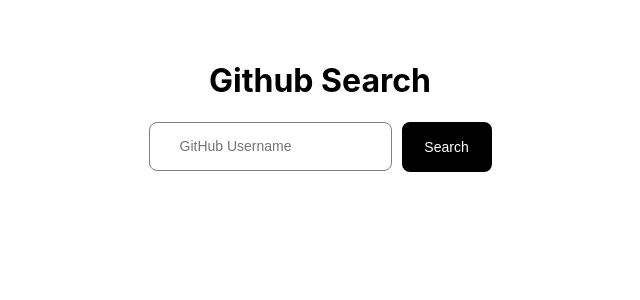
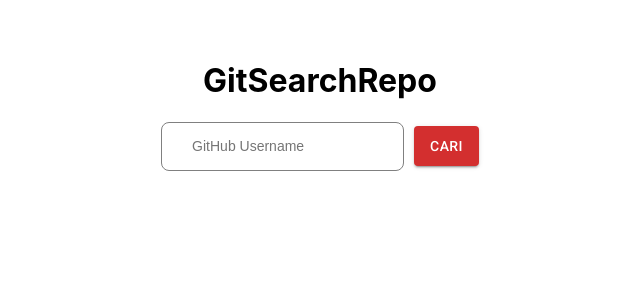
Before and after one commit to hovsmtpng/react_githubrestapi, a React (Create React App) app: page / in a window 1280 px wide. Shown: the top 300 px of the page, without its empty margins (320-960 px from the left). Built offline with nearby package versions, Linux system fonts and the light colour scheme.

Commit message:
fixing bugs nyaaw

```diff
--- a/src/App.css
+++ b/src/App.css
@@ -1,5 +1,6 @@
 .App {
   text-align: center;
+  background-color: black;
 }
 
 .App-logo {
--- a/src/App.js
+++ b/src/App.js
@@ -3,12 +3,14 @@
 
 import React, { useState, useRef } from "react";
 
-import { Container, Topbar } from "./Styles/";
+import Container from '@mui/material/Container';
 import Box from '@mui/material/Box';
+import Grid from '@mui/material/Grid';
 
 import SearchBar from "./Components/SearchBar/";
 import GUserProfile from "./Components/GithubUserProfile/UserProfile";
 import RepositoryCard from "./Components/Repository/Repository"
+import { Topbar } from "./Styles/";
 
 
 function App() {
@@ -58,6 +60,9 @@
       setUser({
         profile: {},
       });
+      setRepository({
+        reposList: [],
+      });
     } else {
       setIsFound(true);
       setUser({
@@ -80,18 +85,15 @@
     // setLoading(true);
     const { reposList } = await getApiDataRepos();
     // setLoading(false);
-
     setRepository({
       reposList,
     });
-
   }
 
   return (
-
-    <Container>
+    <Container maxWidth="md">
       <Topbar>
-        <h1>Github Search</h1>
+        <h1>GitSearchRepo</h1>
         <SearchBar
           onKeyPress={handleEnterKey}
           onFocus={selectText}
@@ -100,25 +102,23 @@
           inputRef={inputEl}
           />
       </Topbar>
-      {!isFound ? <h1> User Tidak Ditemukan </h1> : null}
+      {!isFound ? <h3> <center>User Tidak Ditemukan</center> </h3> : null}
 
       {user.profile.id && (
-        <>
-          <>
-          <GUserProfile
+            <GUserProfile
             data={user.profile}
             OpenRepoFunction={OpenListRepo}
-          ></GUserProfile>
-          </>
-          <div style={{ width: '100%' }}>
-          <Box sx={{ display: 'grid', gap: 2, gridTemplateColumns: 'repeat(2, 1fr)' }}>
-            {repository.reposList.map((data) => (
-                <RepositoryCard repo={data}></RepositoryCard>
-            ))}
-            </Box>
-          </div>
-        </>
-      )}
+            />
+            )}
+   <Box sx={{ flexGrow: 1 }}>
+      <Grid container spacing={{ xs: 2, md: 3 }} columns={{ xs: 4, sm: 8, md: 12 }}>
+          {repository.reposList.map((data) => (
+            <Grid item xs={2} sm={4} md={4} key={data}>
+            <RepositoryCard repo={data}></RepositoryCard>
+          </Grid>
+          ))}
+      </Grid>
+    </Box>
     </Container>
 
   );
--- a/src/Components/GithubUserProfile/UserProfile.js
+++ b/src/Components/GithubUserProfile/UserProfile.js
@@ -10,7 +10,7 @@
             <CH2>{data.name}</CH2>
             <CH3>{data.location}</CH3>
             <CH6>{data.followers} followers | {data.following} following</CH6>
-            <Button onClick={() => OpenRepoFunction()} size="small">{data.public_repos} Repository</Button>
+            <Button variant="outlined" color="secondary" onClick={() => OpenRepoFunction()} size="small">{data.public_repos} Repository</Button>
           </CardInfo>
         </CardContent>
 	);
--- a/src/Components/GithubUserProfile/UserProfileStyles.js
+++ b/src/Components/GithubUserProfile/UserProfileStyles.js
@@ -24,9 +24,8 @@
   box-shadow: 0 10px 10px rgba(0, 0, 0, 0.2);
   display: flex;
   max-width: 100%;
-  margin: 25px;
+  margin-bottom: 25px;
   overflow: hidden;
-  width: 800px;
 `;
 
 export const CH2 = styled.h2`
@@ -36,7 +35,7 @@
 export const CH6 = styled.h6`
   opacity: 0.6;
   margin:0;
-  margin-bottom:5px;
+  margin-bottom:15px;
   letter-spacing: 1px;
   text-transform: uppercase;
 `;
--- a/src/Components/Repository/Repository.js
+++ b/src/Components/Repository/Repository.js
@@ -15,12 +15,11 @@
   return (
     <Card sx={{ maxWidth: 345 }}>
       <CardContent>
-        <Typography gutterBottom variant="h5" component="div">
+        <Typography variant="body2" color="text.secondary">
+        <FaCode className="icons" /> <NoLineBreak>{repo.language}</NoLineBreak>
+        <Typography gutterBottom variant="h7" component="div">
         {repo.name}
         </Typography>
-        <Typography variant="body2" color="text.secondary">
-        <FaCode className="icons" />
-        <NoLineBreak>{repo.language}</NoLineBreak>
         </Typography>
         <Typography variant="body2" color="text.secondary">
         {repo.description}
--- a/src/Components/SearchBar/index.js
+++ b/src/Components/SearchBar/index.js
@@ -1,6 +1,7 @@
 import React from "react";
 
-import { Container, UsernameInput, SearchButton } from "./style";
+import Button from '@mui/material/Button';
+import { Container, UsernameInput } from "./style";
 import { FaSpinner } from "react-icons/fa";
 
 export default function SearchBar(props) {
@@ -9,17 +10,17 @@
       <UsernameInput
         placeholder="GitHub Username"
         type="text"
-        spellCheck="false"
+        // spellCheck="false"
         onKeyPress={props.onKeyPress}
         onFocus={props.onFocus}
         ref={props.inputRef}
       />
-      <SearchButton
+      <Button  variant="contained" color="error"
         onClick={() => props.searchFunction()}
         loadingState={props.loadingState ? "loading" : undefined}
-      >
-        {props.loadingState ? <FaSpinner /> : "Search"}
-      </SearchButton>
+        style={{height: '40px'}}>
+        {props.loadingState ? <FaSpinner style={{fontSize : '20px'}}/> : "Cari"}
+      </Button>
     </Container>
   );
 }
--- a/src/Styles/index.js
+++ b/src/Styles/index.js
@@ -10,7 +10,6 @@
 `;
 
 export const Topbar = styled.div`
-  width: 500px;
   display: flex;
   flex-direction: column;
   justify-content: space-between;
```
